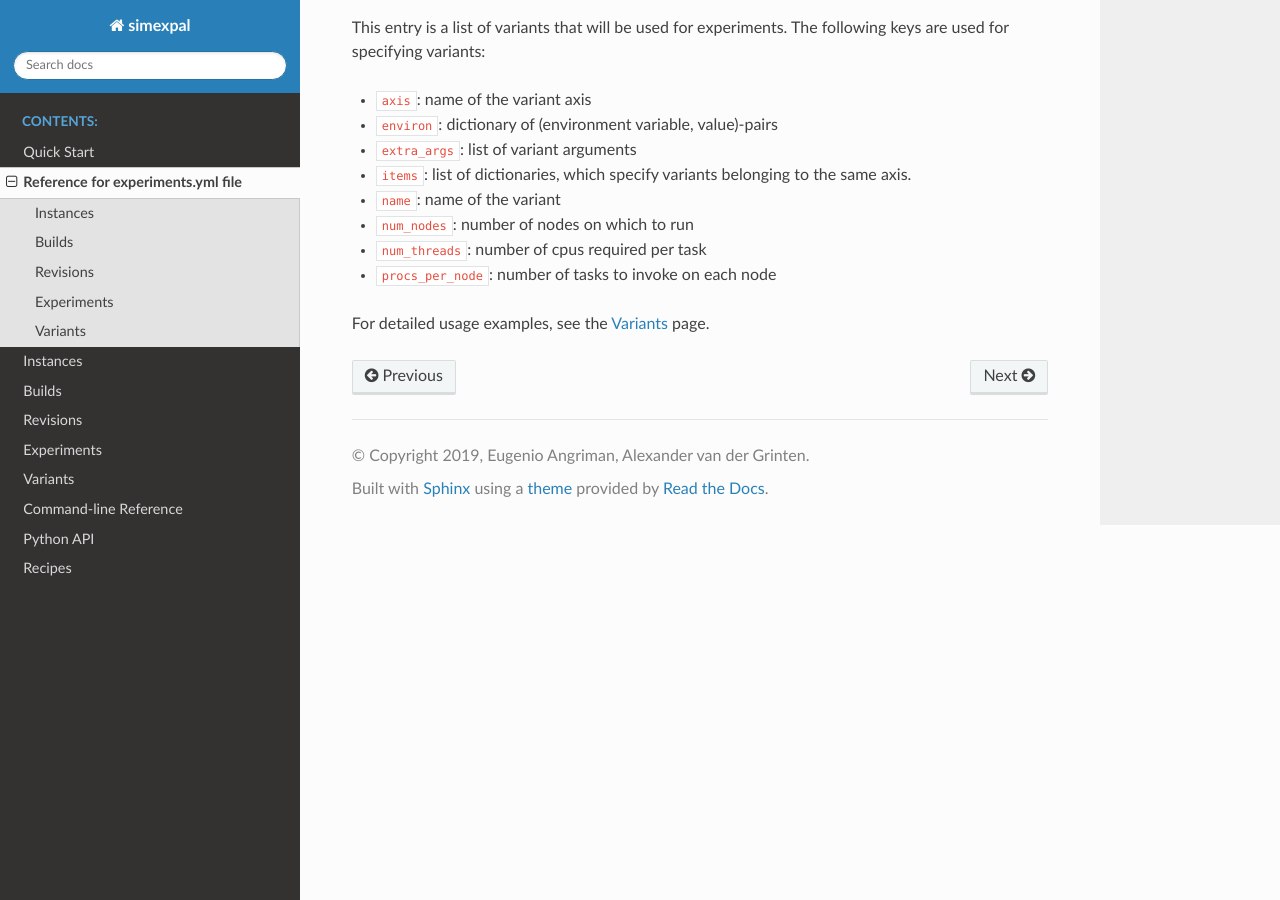
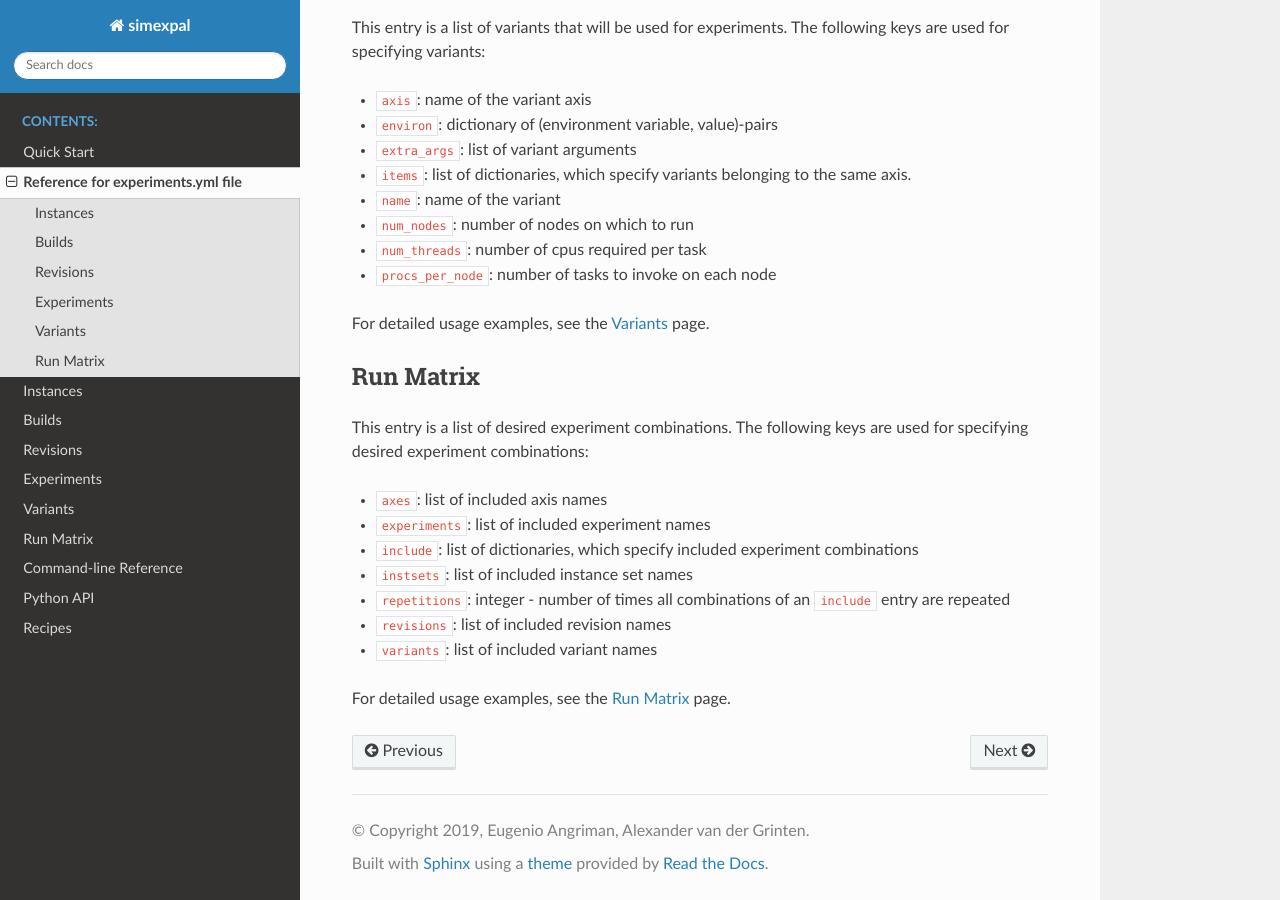
Before and after one commit to hu-macsy/simexpal, a Sphinx documentation site: the page built from docs/experiments_reference.rst, in a window 1280 px wide and 900 px high, scrolled down 2159 px. Built offline with Sphinx 7.4.7 and the Read the Docs theme 2.0.0, drawn with Linux system fonts in a browser that asks for light colours.

Commit message:
docs: Add run matrix page

```diff
--- a/docs/experiments_reference.rst
+++ b/docs/experiments_reference.rst
@@ -96,3 +96,18 @@ used for specifying variants:
 - ``procs_per_node``: number of tasks to invoke on each node
 
 For detailed usage examples, see the :ref:`Variants` page.
+
+Run Matrix
+----------
+This entry is a list of desired experiment combinations. The following keys are
+used for specifying desired experiment combinations:
+
+- ``axes``: list of included axis names
+- ``experiments``: list of included experiment names
+- ``include``: list of dictionaries, which specify included experiment combinations
+- ``instsets``: list of included instance set names
+- ``repetitions``: integer - number of times all combinations of an ``include`` entry are repeated
+- ``revisions``: list of included revision names
+- ``variants``: list of included variant names
+
+For detailed usage examples, see the :ref:`RunMatrix` page.
--- a/docs/index.rst
+++ b/docs/index.rst
@@ -16,6 +16,7 @@ Welcome to simexpal's documentation!
    Revisions <revisions>
    Experiments <experiments>
    Variants <variants>
+   Run Matrix <run_matrix>
    Command-line Reference <command_line_reference>
    Python API <python_api>
    Recipes <recipes>
--- a/docs/instances.rst
+++ b/docs/instances.rst
@@ -153,6 +153,8 @@ The ``experiments.yml`` file above will create the instance ``foo`` which contai
 ``file1`` and ``file2`` and the instance ``bar`` which contains the files
 ``file3`` and ``file4``.
 
+.. _InstanceSets:
+
 Instance Sets
 -------------
 
```
Also changed, not shown: docs/run_matrix.rst (added, +155 -0 lines).
